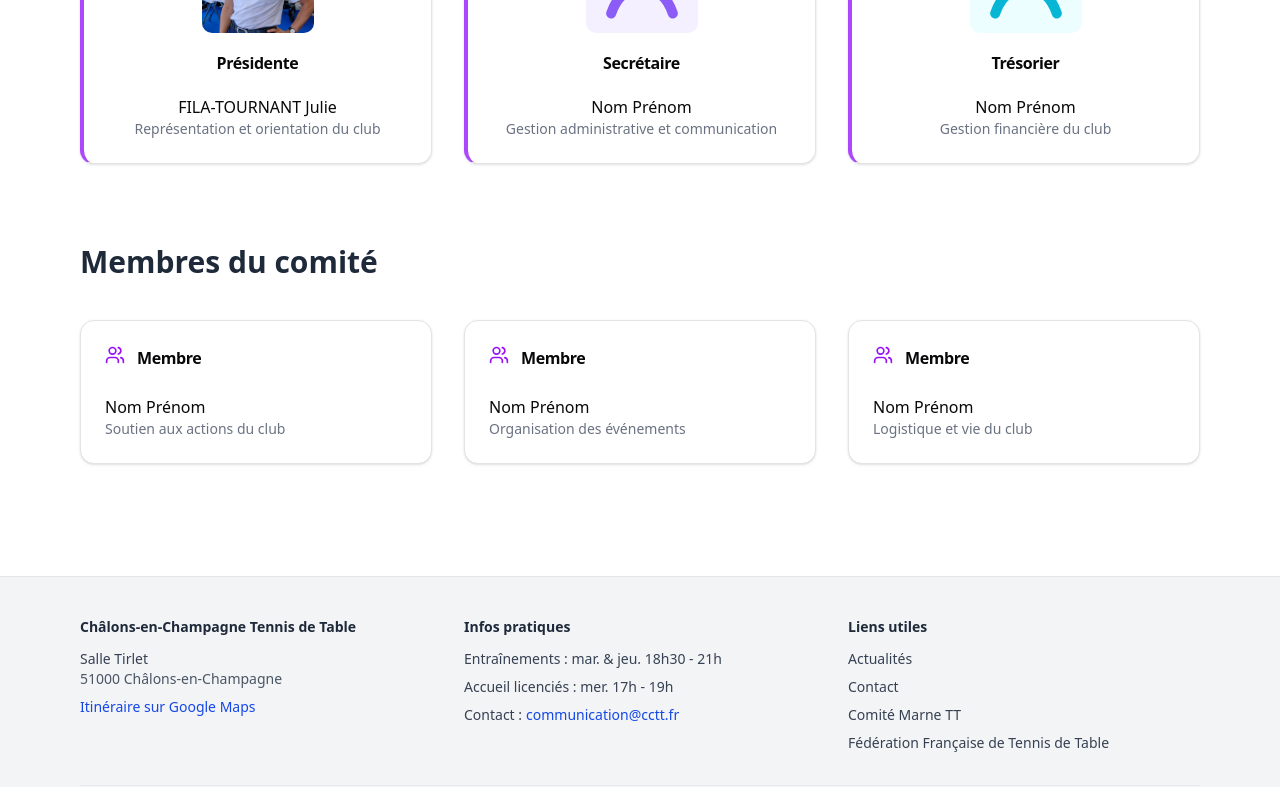
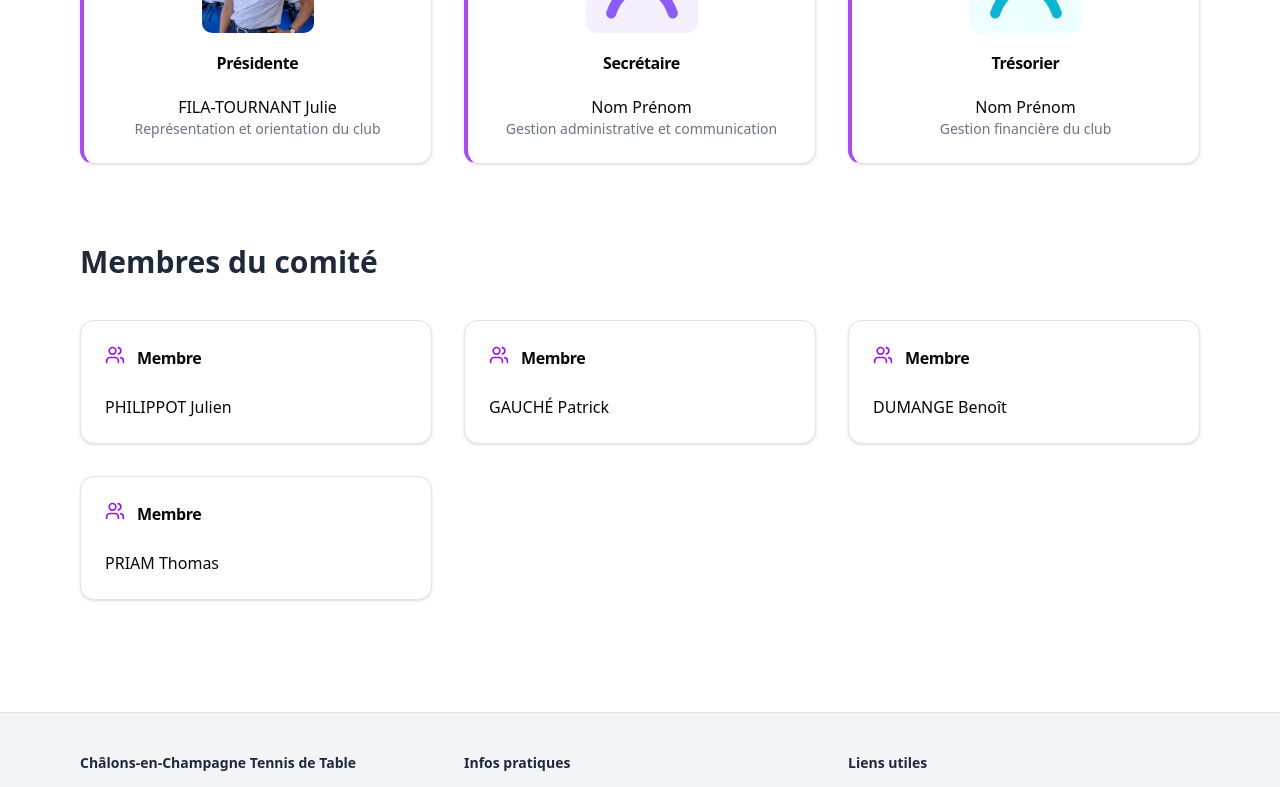
Before and after one commit to jesared/club-cctt, a Next.js app: page /comite-directeur in a window 1280 px wide. Shown: the part 493-1280 px from the top of the page. Built offline with nearby package versions, Linux system fonts and the light colour scheme.

Commit message:
Uppercase committee member surnames

```diff
--- a/app/comite-directeur/page.tsx
+++ b/app/comite-directeur/page.tsx
@@ -97,10 +97,7 @@ export default function ComiteDirecteurPage() {
               <CardTitle>Membre</CardTitle>
             </CardHeader>
             <CardContent>
-              <p className="font-medium">Nom Prénom</p>
-              <p className="text-sm text-gray-500">
-                Soutien aux actions du club
-              </p>
+              <p className="font-medium">PHILIPPOT Julien</p>
             </CardContent>
           </Card>
 
@@ -110,10 +107,7 @@ export default function ComiteDirecteurPage() {
               <CardTitle>Membre</CardTitle>
             </CardHeader>
             <CardContent>
-              <p className="font-medium">Nom Prénom</p>
-              <p className="text-sm text-gray-500">
-                Organisation des événements
-              </p>
+              <p className="font-medium">GAUCHÉ Patrick</p>
             </CardContent>
           </Card>
 
@@ -123,8 +117,17 @@ export default function ComiteDirecteurPage() {
               <CardTitle>Membre</CardTitle>
             </CardHeader>
             <CardContent>
-              <p className="font-medium">Nom Prénom</p>
-              <p className="text-sm text-gray-500">Logistique et vie du club</p>
+              <p className="font-medium">DUMANGE Benoît</p>
+            </CardContent>
+          </Card>
+
+          <Card>
+            <CardHeader className="flex flex-row items-center gap-3">
+              <Users className="w-5 h-5 text-purple-600" />
+              <CardTitle>Membre</CardTitle>
+            </CardHeader>
+            <CardContent>
+              <p className="font-medium">PRIAM Thomas</p>
             </CardContent>
           </Card>
         </div>
```
